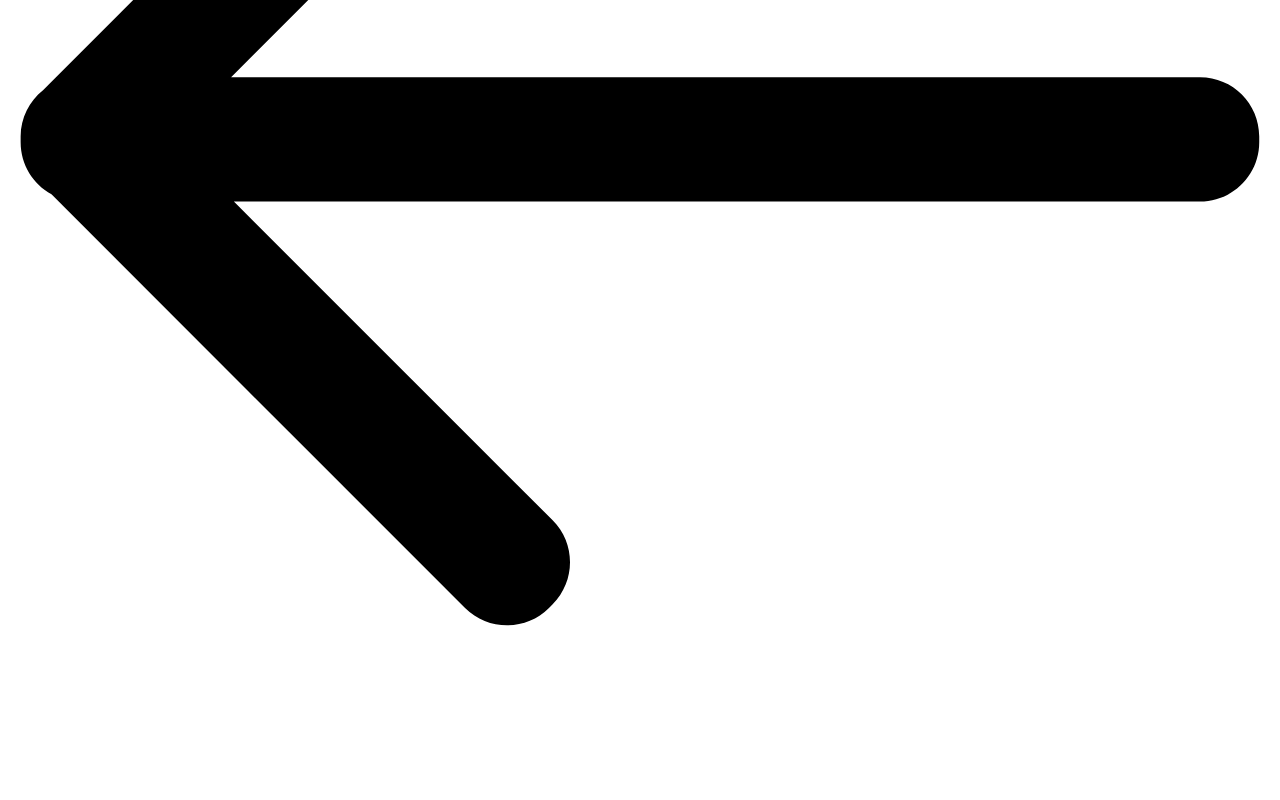
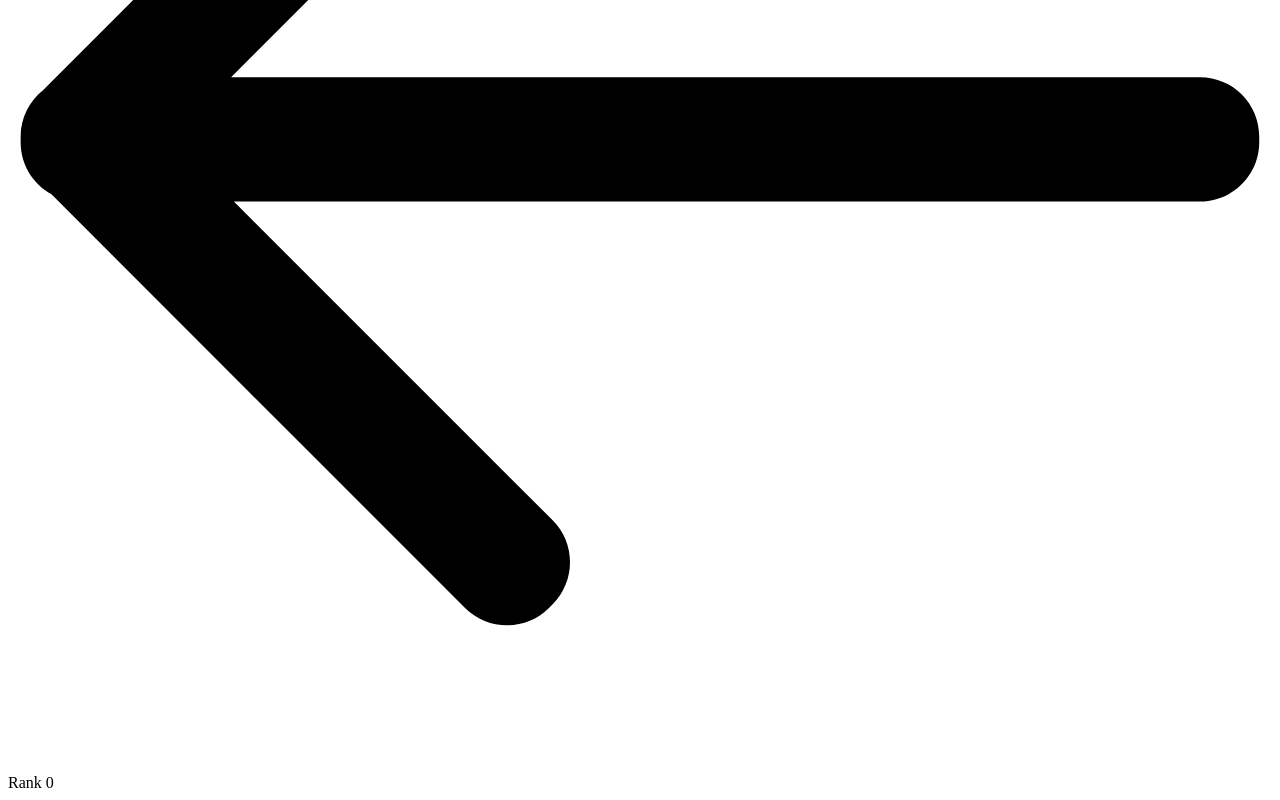
Before and after one commit to JackStandbridge/crypto-tracker, a React (Create React App) app: page /btc in a window 1280 px wide. Shown: the part 1331-2131 px from the top of the page. Built offline with nearby package versions, Linux system fonts and the light colour scheme.

Commit message:
add jsx to rank indicator component

```diff
--- a/src/App.js
+++ b/src/App.js
@@ -4,6 +4,7 @@ import CurrencyPicker from './components/CurrencyPicker';
 import Loading from './components/Loading';
 import Table from './components/Table';
 import BackButton from './components/BackButton';
+import RankIndicator from './components/RankIndicator';
 
 const App = () => {
 	return (
@@ -12,6 +13,7 @@ const App = () => {
 			<Loading />
 			<Table />
 			<BackButton />
+			<RankIndicator />
 		</>
 	);
 };
--- a/src/components/RankIndicator.js
+++ b/src/components/RankIndicator.js
@@ -1,9 +1,15 @@
 import React from 'react';
 
-const RankIndicator = () => {
+const RankIndicator = ({ rank }) => {
 	return (
-		<div>RankIndicator</div>
+		<div>
+			Rank <span>{ rank }</span>
+		</div>
 	);
 };
 
 export default RankIndicator;
+
+RankIndicator.defaultProps = {
+	rank: 0
+};
```
